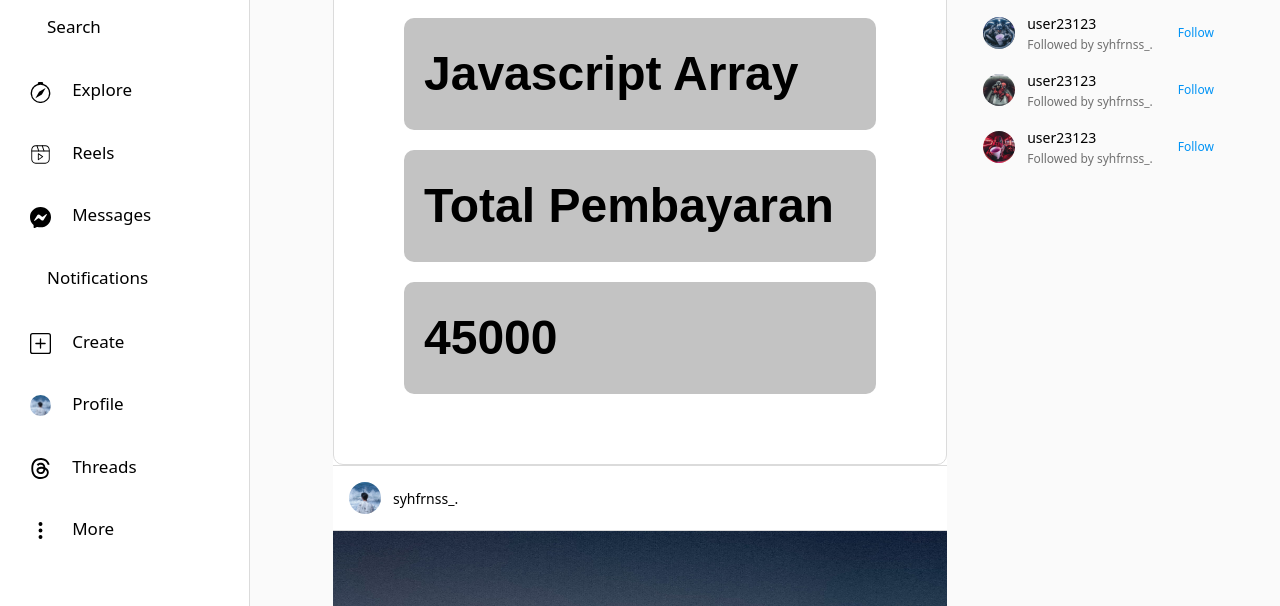
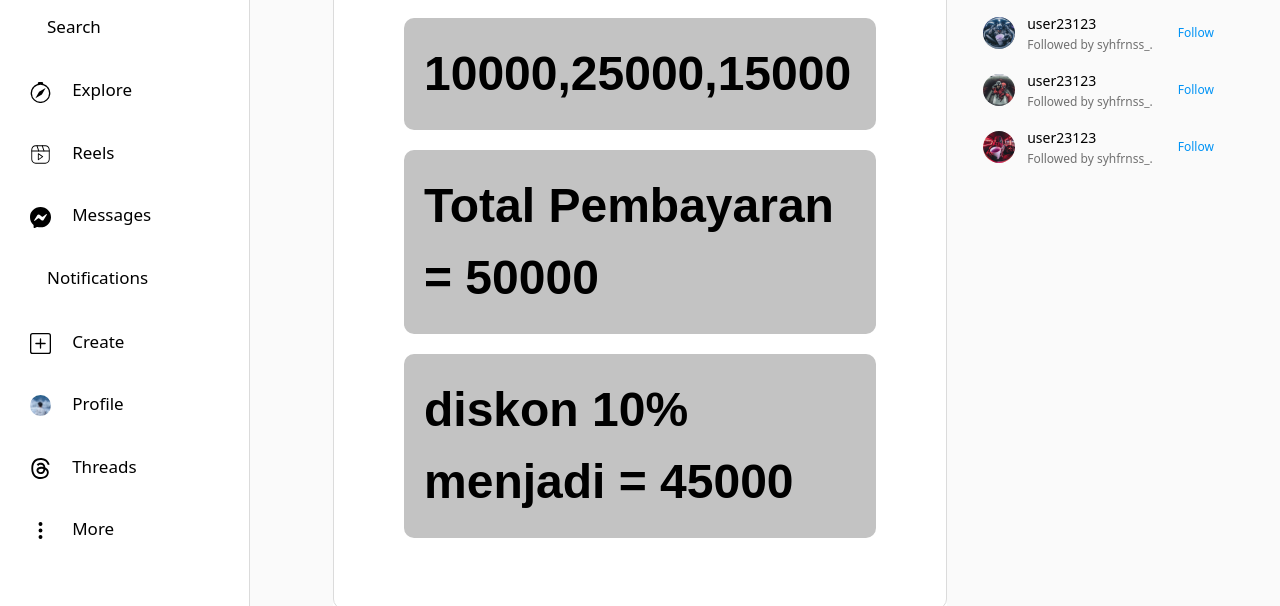
Before and after one commit to Syahfrianss/instagram, a website: page index.html in a window 1280 px wide. Shown: the part 183-789 px from the top of the page. Drawn offline with nearby package versions, Linux system fonts and the light colour scheme; some icons are missing; a web font is replaced by a local one.

Commit message:
first commit

```diff
--- a/index.html
+++ b/index.html
@@ -206,16 +206,20 @@
                 <article class="post">
                   <div id="card-task">
                     <p id="demo"></p>
+
                     <p id="demo1"></p>
                     <p id="demo2"></p>
                     <script>
-                      document.getElementById('demo').innerHTML = "Javascript Array";
-                      document.getElementById('demo1').innerHTML = "Total Pembayaran ";
+                      const menu_makanan = ["10000" , "25000" , "15000"]
+                      document.getElementById('demo').innerHTML = menu_makanan;
+
                       let makanan1 = 10000;
                       let makanan2 = 25000;
                       let makanan3 = 15000;
-                      let total = makanan1 + makanan2 + makanan3 - 10/100 * 50000;
-                      document.getElementById('demo2').innerHTML = total;
+                      let total = makanan1 + makanan2 + makanan3;
+                      let totalpembayaran = total - 10/100 * 50000;
+                      document.getElementById('demo2').innerHTML = "diskon 10% menjadi = " + totalpembayaran;
+                      document.getElementById('demo1').innerHTML = "Total Pembayaran = " + total;
                     </script>
                   </div>
                   </div>
```
